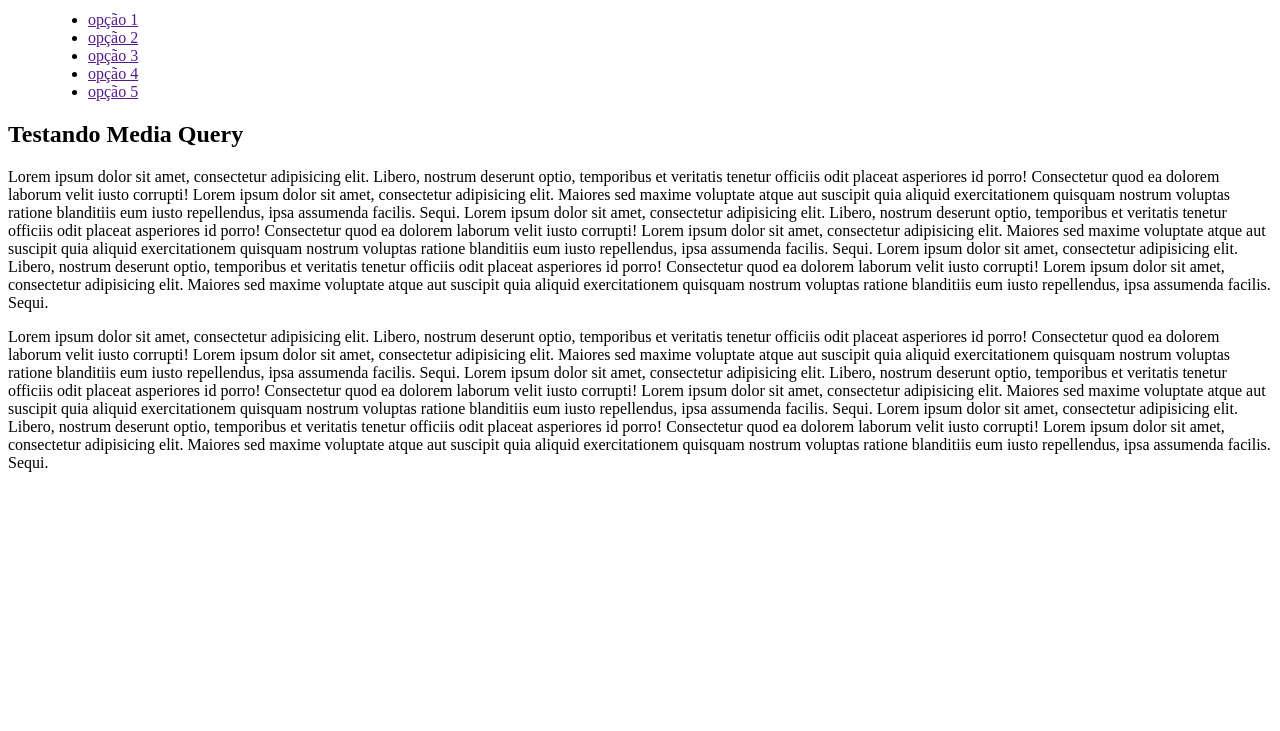
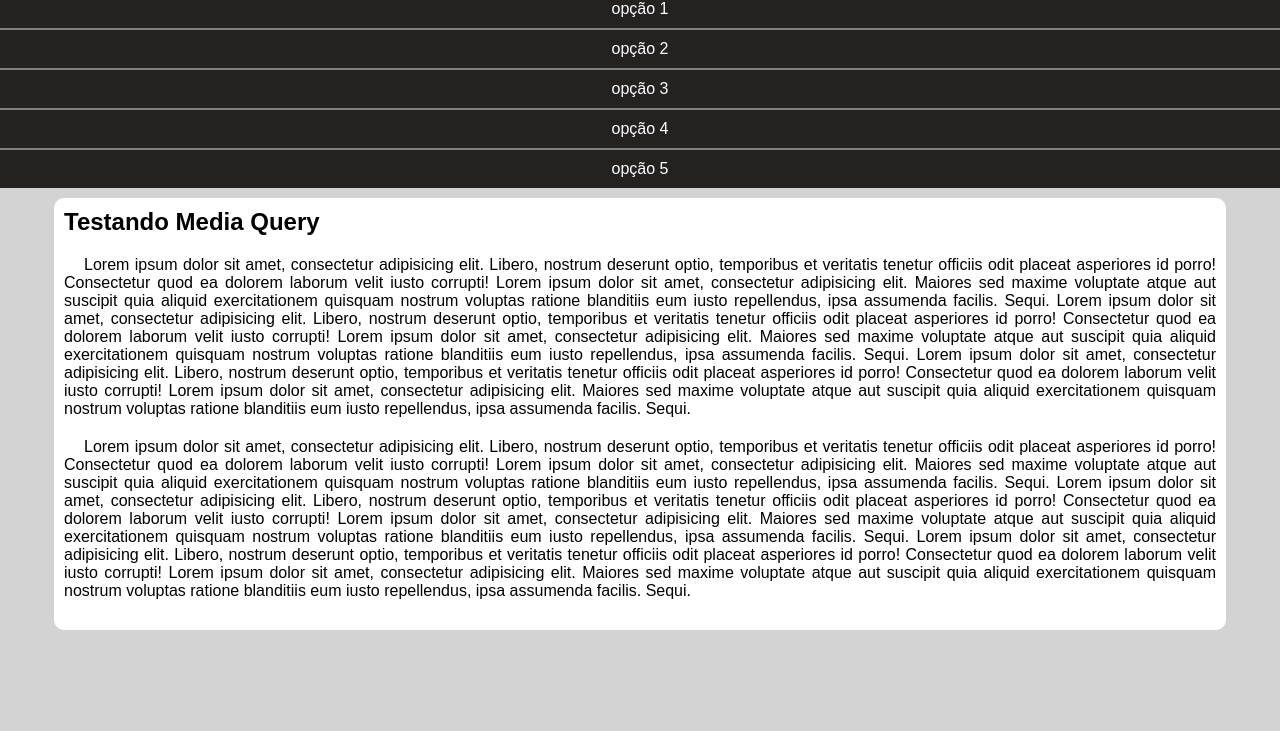
Before and after one commit to Guhaugusto/HTML-CSS, a plain HTML site: page exercicios/ex26/mq05/index.htm in a window 1280 px wide. Shown: the part 69-800 px from the top of the page. Drawn offline with Linux system fonts and the light colour scheme.

Commit message:
Update style.css

```diff
--- a/exercicios/ex26/mq05/estilos/style.css
+++ b/exercicios/ex26/mq05/estilos/style.css
@@ -1 +1,62 @@
 @charset "UTF-8";
+
+* {
+    font-family: Arial, Helvetica, sans-serif;
+
+    margin: 0px;
+    padding: 0px;
+}
+
+body, html {
+    background-color: lightgray;
+}
+
+header {
+    background-color: rgb(194, 184, 184);
+}
+
+header > h1{
+    padding: 10px;
+    text-align: center;
+}
+
+menu {
+    display: block;
+}
+
+menu > ul {
+    list-style: none;
+}
+
+menu > ul > li> a {
+    display: block;
+    padding: 10px;
+    text-decoration: none;
+    text-align: center;
+    background-color: rgb(36, 33, 33);
+    color: white;
+    border-top: 2px solid gray;
+}
+
+menu > ul > li> a:hover {
+    background-color: gray;
+}
+
+main {
+    width: 90vw;
+    background-color: white;
+    margin: auto;
+    margin-top: 10px;
+    padding: 10px;
+    border-radius: 10px;
+}
+
+article > h2 {
+    padding-bottom: 20px;
+}
+
+article > p {
+    text-align: justify;
+    margin-bottom: 20px;
+    text-indent: 20px;
+}
```
